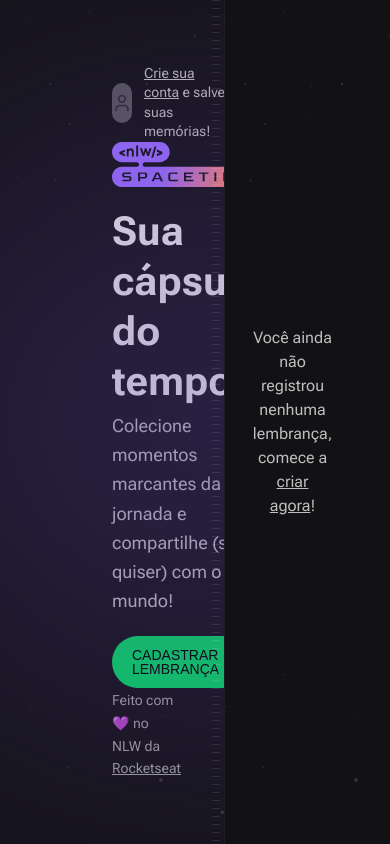
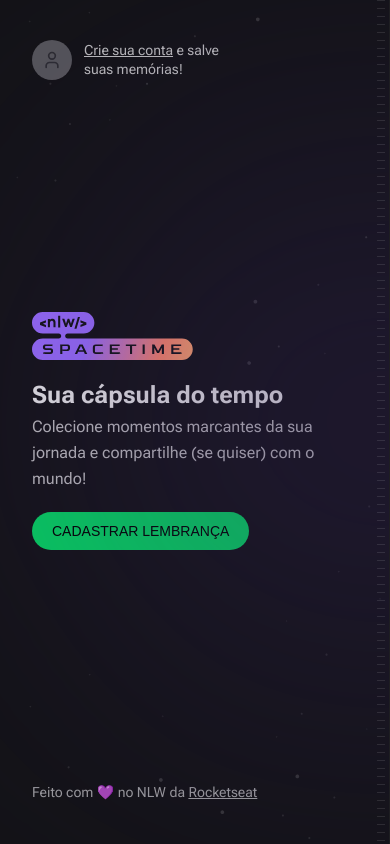
Before and after one commit to Eduardo-SO/nlw-spacetime, a Next.js app in the folder web/: page / in a window 390 px wide. Built offline with nearby package versions, Linux system fonts and the light colour scheme; a web font is replaced by a local one.

Commit message:
Add responsiveness

```diff
--- a/web/src/app/page.tsx
+++ b/web/src/app/page.tsx
@@ -5,11 +5,11 @@ import Link from 'next/link'
 
 export default function Home() {
   return (
-    <main className="grid h-screen grid-cols-2">
+    <main className="grid h-screen lg:grid-cols-2">
       {/* Left */}
-      <div className="relative flex flex-col items-start justify-between overflow-hidden border-r border-white/5 bg-[url(../assets/bg-stars.svg)] bg-cover px-28 py-16 ">
+      <div className="relative flex flex-col items-start justify-between overflow-hidden border-r border-white/5 bg-[url(../assets/bg-stars.svg)] bg-cover px-8 py-10 lg:px-28 lg:py-16 ">
         {/* Blur */}
-        <div className="absolute right-0 top-1/2 h-[288px] w-[526px] -translate-y-1/2 translate-x-1/2 rounded-full bg-purple-700 blur-full" />
+        <div className="absolute right-0 top-1/2 h-[288px] w-[526px] -translate-y-1/2 translate-x-1/2 rounded-full bg-purple-900 blur-full lg:bg-purple-700" />
 
         {/* Stripes */}
         <div className="absolute bottom-0 right-1 top-0 w-2 bg-stripes" />
@@ -34,10 +34,10 @@ export default function Home() {
           <Image src={logoImage} alt="NLW Spacetime" />
 
           <div className="max-w-[420px] space-y-1">
-            <h1 className="mt-5 text-5xl font-bold leading-tight text-gray-50">
+            <h1 className="mt-5 text-2xl font-bold leading-tight text-gray-50 lg:text-5xl">
               Sua cápsula do tempo
             </h1>
-            <p className="mt-1 text-lg leading-relaxed">
+            <p className=" mt-1 leading-relaxed lg:text-lg">
               Colecione momentos marcantes da sua jornada e compartilhe (se
               quiser) com o mundo!
             </p>
@@ -66,7 +66,7 @@ export default function Home() {
       </div>
 
       {/* Right */}
-      <div className="flex flex-col bg-[url(../assets/bg-stars.svg)] bg-cover p-16 ">
+      <div className="hidden flex-col bg-[url(../assets/bg-stars.svg)] bg-cover p-16 lg:flex ">
         <div className="flex flex-1 items-center justify-center">
           <p className="leading-relax w-[360px] text-center">
             Você ainda não registrou nenhuma lembrança, comece a{' '}
```
